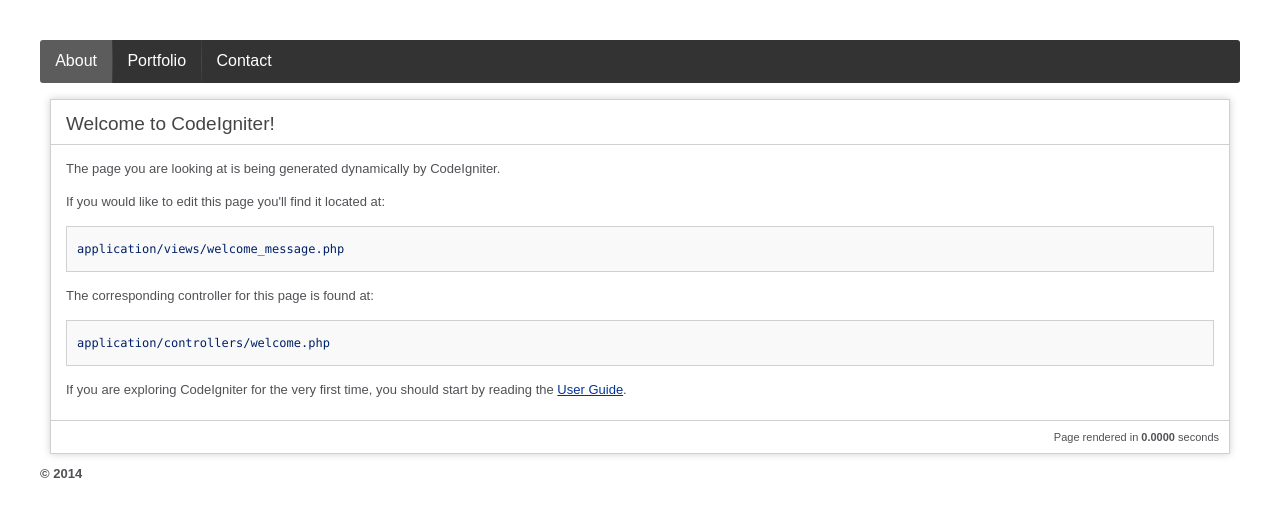
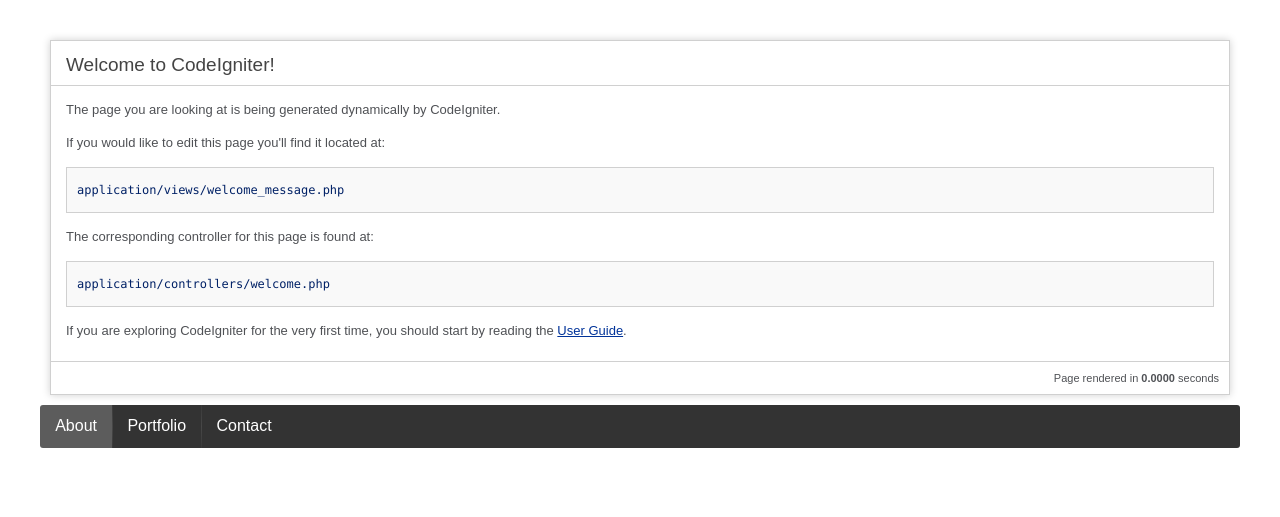
Before and after one commit to Greenclifford30/MySite, a CodeIgniter app: page / in a window 1280 px wide. Shown: the top 517 px of the page. Run offline with CodeIgniter, Linux system fonts and the light colour scheme.

Commit message:
switch menu to footer

```diff
--- a/application/views/templates/footer.php
+++ b/application/views/templates/footer.php
@@ -1,6 +1,8 @@
 <div>
-	<div >
-		<strong>&copy; 2014</strong>
+	<div class = "ui inverted menu">
+		<a class = "active item">About</a>
+		<a class = "item">Portfolio</a>
+		<a class = "item">Contact</a>
 	</div>
 </div>
 
--- a/application/views/templates/header.php
+++ b/application/views/templates/header.php
@@ -9,9 +9,3 @@
 	?>
 </head>
 <body>
-
-<div class = "ui inverted menu">
-	<a class = "active item">About</a>
-	<a class = "item">Portfolio</a>
-	<a class = "item">Contact</a>
-</div>
```
